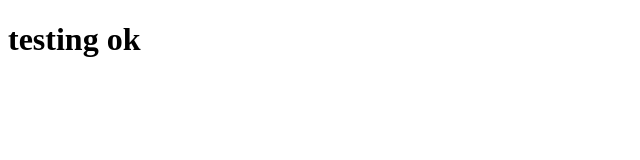
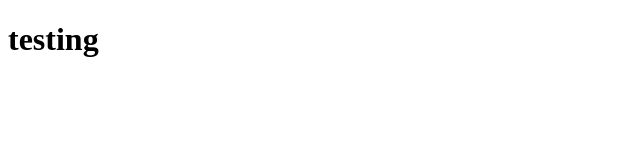
Before and after one commit to kadiri2006/kadiri-blog, a React (Create React App) app: page / in a window 1280 px wide. Shown: the top 160 px of the page, without its empty margins (0-640 px from the left). Built offline with nearby package versions, Linux system fonts and the light colour scheme.

Commit message:
create class component with constructor

```diff
--- a/src/App.js
+++ b/src/App.js
@@ -1,5 +1,16 @@
 import React from "react";
-let App = () => {
-  return <h1>testing ok</h1>;
-};
+
+class App extends React.Component {
+  constructor(props) {
+    super(props);
+    this.state = { title: "testing" };
+  }
+  render() {
+    return <h1>{this.state.title}</h1>;
+  }
+}
+// let App = () => {
+//   return <h1>testing ok</h1>;
+// };
+
 export default App;
```
